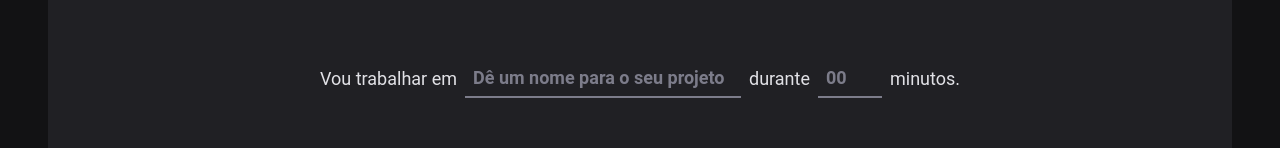
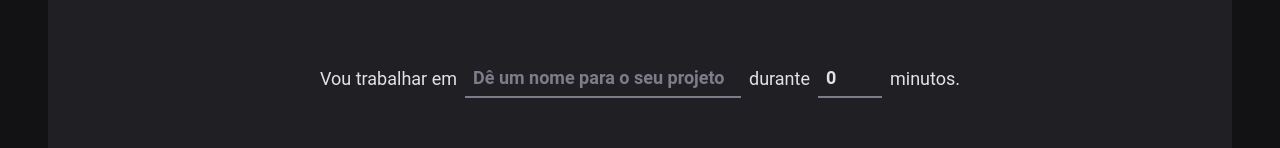
Before and after one commit to felipecfb/ignite-timer, a React app: page / in a window 1280 px wide. Shown: the part 166-314 px from the top of the page. Built offline with nearby package versions, Linux system fonts and the light colour scheme; the HTML template or start-up script is replaced by a standard one.

Commit message:
✨ feat: adding zod and validate form

```diff
--- a/package.json
+++ b/package.json
@@ -10,12 +10,14 @@
     "lint": "eslint src --ext .ts,.tsx --fix"
   },
   "dependencies": {
+    "@hookform/resolvers": "^2.9.8",
     "phosphor-react": "^1.4.1",
     "react": "^18.2.0",
     "react-dom": "^18.2.0",
     "react-hook-form": "^7.36.1",
     "react-router-dom": "^6.4.1",
-    "styled-components": "^5.3.6"
+    "styled-components": "^5.3.6",
+    "zod": "^3.19.1"
   },
   "devDependencies": {
     "@rocketseat/eslint-config": "^1.1.3",
--- a/src/pages/Home/index.tsx
+++ b/src/pages/Home/index.tsx
@@ -1,5 +1,7 @@
 import { Play } from 'phosphor-react'
 import { useForm } from 'react-hook-form'
+import { zodResolver } from '@hookform/resolvers/zod'
+import * as zod from 'zod'
 
 import {
   FormContainer,
@@ -11,10 +13,26 @@
   MinutesAmountInput,
 } from './styles'
 
+const newCycleFormValidationSchema = zod.object({
+  task: zod.string().min(1, 'Informe a tarefa'),
+  minutesAmount: zod
+    .number()
+    .min(5, 'O ciclo precisa ser de no mínimo 5 minutos')
+    .max(60, 'O ciclo precisa ser de no máximo 60 minutos'),
+})
+
+type NewCycleFormData = zod.infer<typeof newCycleFormValidationSchema>
+
 export function Home() {
-  const { register, handleSubmit, watch } = useForm()
+  const { register, handleSubmit, watch } = useForm<NewCycleFormData>({
+    resolver: zodResolver(newCycleFormValidationSchema),
+    defaultValues: {
+      task: '',
+      minutesAmount: 0,
+    },
+  })
 
-  function handleCreateNewCycle(data: any) {
+  function handleCreateNewCycle(data: NewCycleFormData) {
     console.log(data)
   }
 
```
Also changed, not shown: 1 other file (tests, documents, lock files or other folders).
